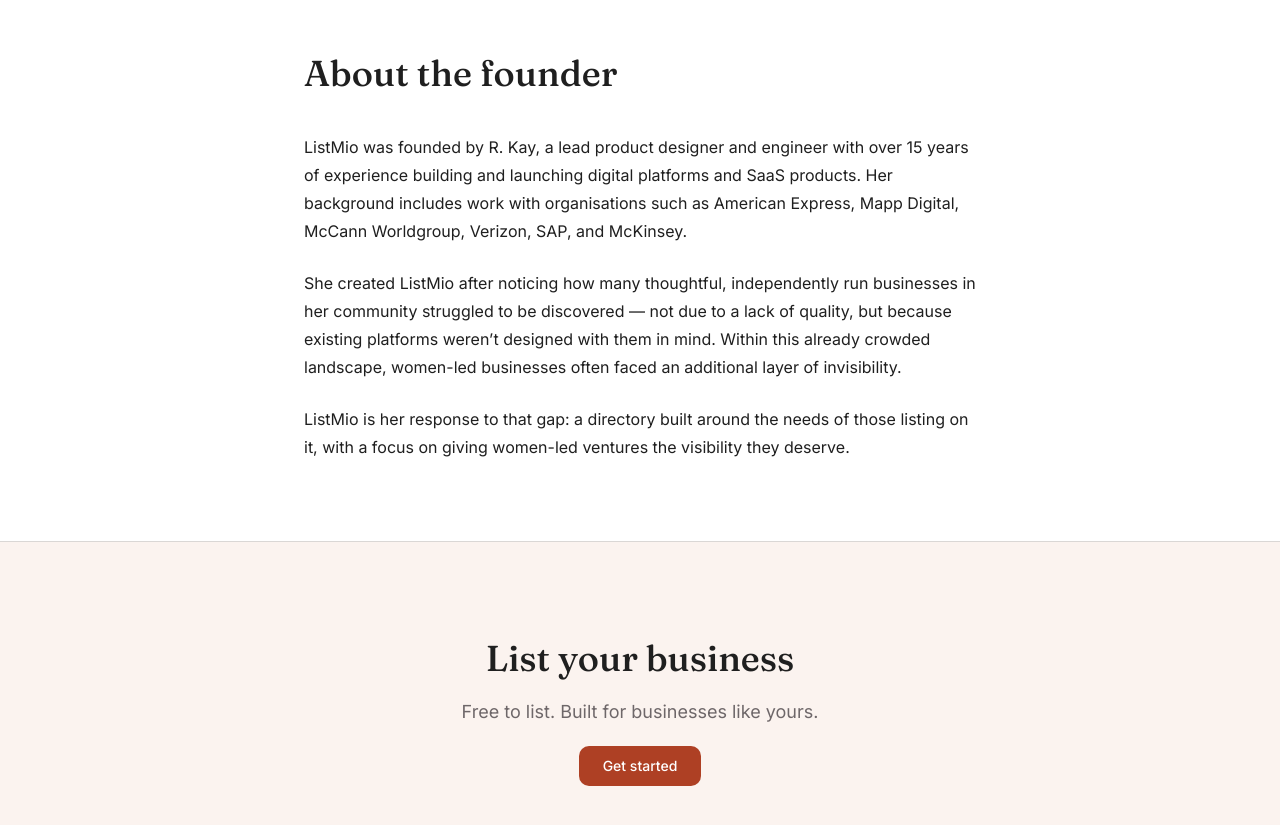
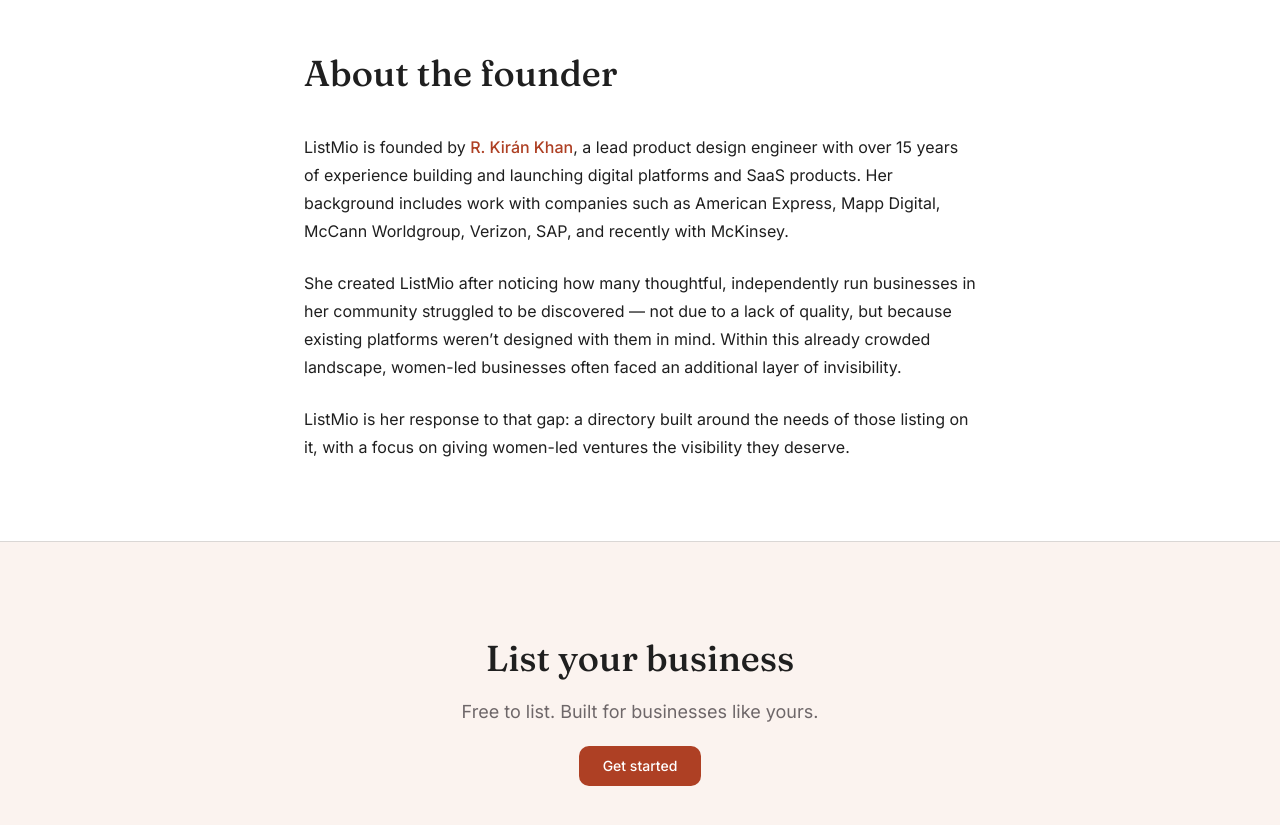
Before and after one commit to rkirankhan/souqim, a React (Vite) app: page /about in a window 1280 px wide. Shown: the part 1720-2545 px from the top of the page. Built offline with nearby package versions, Linux system fonts and the light colour scheme; no server answers.

Commit message:
Update About-the-founder copy and link name to LinkedIn
Co-Authored-By: Claude Opus 4.7 (1M context) <noreply@anthropic.com>

```diff
--- a/src/pages/about.tsx
+++ b/src/pages/about.tsx
@@ -118,11 +118,20 @@ export function AboutPage() {
 
           <div className="space-y-6 text-foreground leading-7">
             <p>
-              ListMio was founded by R. Kay, a lead product designer and
-              engineer with over 15 years of experience building and launching
-              digital platforms and SaaS products. Her background includes work
-              with organisations such as American Express, Mapp Digital, McCann
-              Worldgroup, Verizon, SAP, and McKinsey.
+              ListMio is founded by{' '}
+              <a
+                href="https://www.linkedin.com/in/rkirankhan/"
+                target="_blank"
+                rel="noopener noreferrer"
+                className="text-primary font-medium hover:underline underline-offset-2"
+              >
+                R. Kir&aacute;n Khan
+              </a>
+              , a lead product design engineer with over 15 years of experience
+              building and launching digital platforms and SaaS products. Her
+              background includes work with companies such as American Express,
+              Mapp Digital, McCann Worldgroup, Verizon, SAP, and recently with
+              McKinsey.
             </p>
             <p>
               She created ListMio after noticing how many thoughtful,
```
